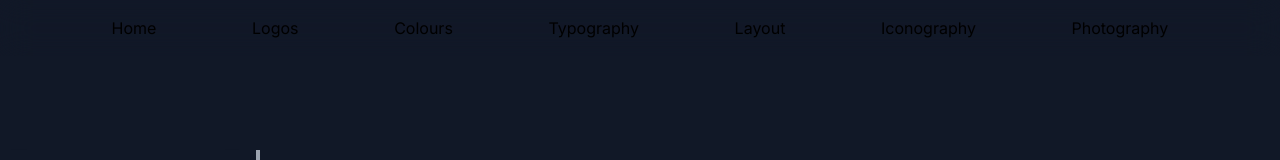
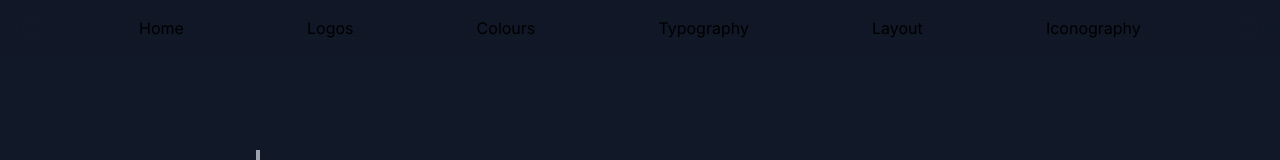
Before and after one commit to breadscorner/AwareWeare-Style, a Next.js app in the folder styleguide/: page / in a window 1280 px wide. Shown: the top 160 px of the page. Built offline with nearby package versions, Linux system fonts and the light colour scheme.

Commit message:
move photography

```diff
--- a/styleguide/src/app/components/navbar.tsx
+++ b/styleguide/src/app/components/navbar.tsx
@@ -51,7 +51,6 @@ export default function Navbar() {
         <li><a href="#typography">Typography</a></li>
         <li><a href="#grid">Layout</a></li>
         <li><a href="#graphics">Iconography</a></li>
-        <li><a href="#photography">Photography</a></li>
       </ul>
     </div>
   );
--- a/styleguide/src/app/components/photography.tsx
+++ /dev/null
@@ -1,8 +0,0 @@
-export default function Photography() {
-
-  return (
-    <div className="p-4">
-      <h2 className="text-3xl p-4 mb-4 border-b">Photography</h2>
-    </div>
-  )
-}
--- a/styleguide/src/app/page.tsx
+++ b/styleguide/src/app/page.tsx
@@ -5,7 +5,6 @@ import Colours from './components/colours'
 import Typography from './components/typography'
 import Layout from './components/layout'
 import Graphics from './components/graphics'
-import Photography from './components/photography'
 import Image from 'next/image'
 
 export default function Home() {
@@ -58,10 +57,6 @@ export default function Home() {
         <Graphics />
       </div>
 
-      {/* Photography */}
-      <div className="min-h-screen py-4 border-t border-gray-800" id="photography">
-        <Photography />
-      </div>
     </div>
   )
 }
```
